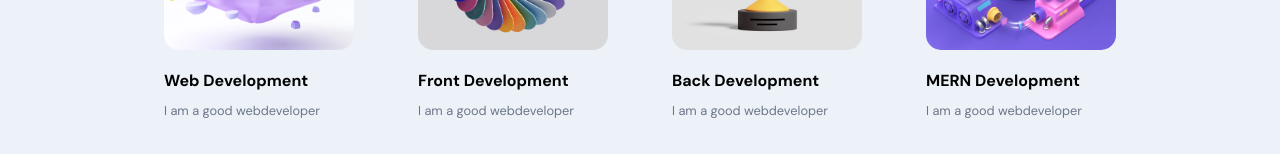
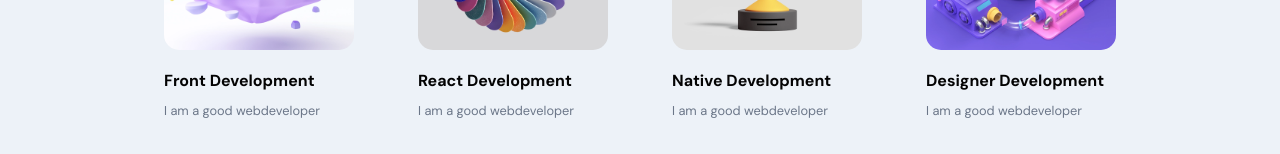
Before and after one commit to jesus-cano-ortega/portfolio-front, a React (Create React App) app: page / in a window 1280 px wide. Shown: the part 990-1144 px from the top of the page. Built offline with nearby package versions, Linux system fonts and the light colour scheme.

Commit message:
Fixing bug in About Component import files

```diff
--- a/src/sections/About/About.jsx
+++ b/src/sections/About/About.jsx
@@ -1,4 +1,4 @@
-import React, { useState, useEffect } from 'react';
+import React from 'react';
 import './About.scss';
 
 //Assets
@@ -6,10 +6,10 @@ import { Images } from '../../constants';
 import { motion } from 'framer-motion';
 
 const abouts = [
-    {title: 'Web Development', description: 'I am a good webdeveloper', imgUrl: Images.about01},
-    {title: 'Front Development', description: 'I am a good webdeveloper', imgUrl: Images.about02},
-    {title: 'Back Development', description: 'I am a good webdeveloper', imgUrl: Images.about03},
-    {title: 'MERN Development', description: 'I am a good webdeveloper', imgUrl: Images.about04}
+    {title: 'Front Development', description: 'I am a good webdeveloper', imgUrl: Images.about01},
+    {title: 'React Development', description: 'I am a good webdeveloper', imgUrl: Images.about02},
+    {title: 'Native Development', description: 'I am a good webdeveloper', imgUrl: Images.about03},
+    {title: 'Designer Development', description: 'I am a good webdeveloper', imgUrl: Images.about04}
 ];
 
 const About = () => {
```
